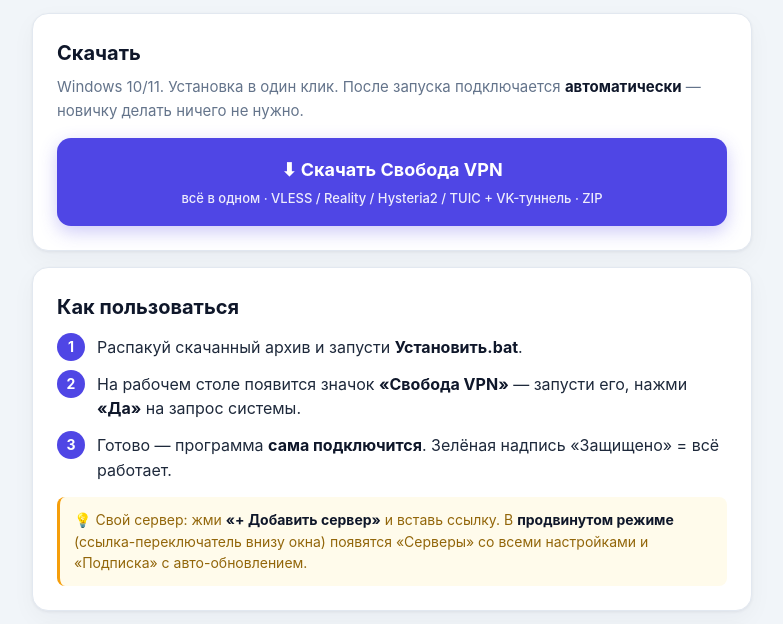
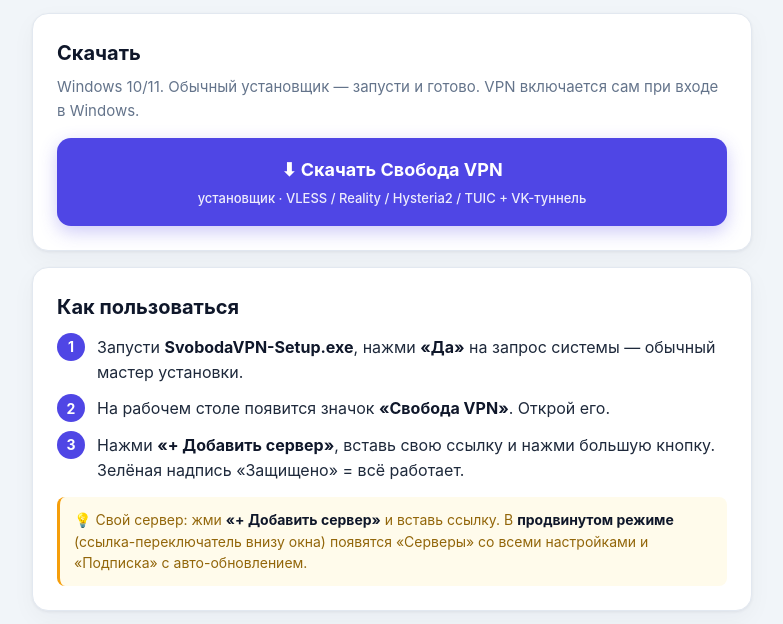
Before and after one commit to alexlegionare-glitch/SvobodaVPN, a plain HTML site: page docs/index.html in a window 1280 px wide. Shown: the part 167-791 px from the top of the page, without its empty margins (248-1031 px from the left). Drawn offline with Linux system fonts and the light colour scheme.

Commit message:
установщик Inno (SvobodaVPN-Setup.exe): мастер, одно UAC, автозапуск через Планировщик, фирменная иконка

```diff
--- a/docs/index.html
+++ b/docs/index.html
@@ -47,18 +47,18 @@ summary{cursor:pointer;color:var(--accent);font-weight:600;padding:4px 0}
 
   <div class="card">
     <h2>Скачать</h2>
-    <div class="muted">Windows 10/11. Установка в один клик. После запуска подключается <b>автоматически</b> — новичку делать ничего не нужно.</div>
+    <div class="muted">Windows 10/11. Обычный установщик — запусти и готово. VPN включается сам при входе в Windows.</div>
     <div class="dl">
-      <a class="btn" href="https://github.com/alexlegionare-glitch/SvobodaVPN/releases/latest/download/SvobodaVPN-Setup.zip">⬇ Скачать Свобода VPN<small>всё в одном · VLESS / Reality / Hysteria2 / TUIC + VK-туннель · ZIP</small></a>
+      <a class="btn" href="https://github.com/alexlegionare-glitch/SvobodaVPN/releases/latest/download/SvobodaVPN-Setup.exe">⬇ Скачать Свобода VPN<small>установщик · VLESS / Reality / Hysteria2 / TUIC + VK-туннель</small></a>
     </div>
   </div>
 
   <div class="card">
     <h2>Как пользоваться</h2>
     <ol class="steps">
-      <li>Распакуй скачанный архив и запусти <b>Установить.bat</b>.</li>
-      <li>На рабочем столе появится значок <b>«Свобода VPN»</b> — запусти его, нажми <b>«Да»</b> на запрос системы.</li>
-      <li>Готово — программа <b>сама подключится</b>. Зелёная надпись «Защищено» = всё работает.</li>
+      <li>Запусти <b>SvobodaVPN-Setup.exe</b>, нажми <b>«Да»</b> на запрос системы — обычный мастер установки.</li>
+      <li>На рабочем столе появится значок <b>«Свобода VPN»</b>. Открой его.</li>
+      <li>Нажми <b>«+ Добавить сервер»</b>, вставь свою ссылку и нажми большую кнопку. Зелёная надпись «Защищено» = всё работает.</li>
     </ol>
     <div class="note">💡 Свой сервер: жми <b>«+ Добавить сервер»</b> и вставь ссылку. В <b>продвинутом режиме</b> (ссылка-переключатель внизу окна) появятся «Серверы» со всеми настройками и «Подписка» с авто-обновлением.</div>
   </div>
--- /dev/null
+++ b/profiles.empty.json
@@ -0,0 +1 @@
+{"active":0,"profiles":[]}
```
Also changed, not shown: 4 other files.
